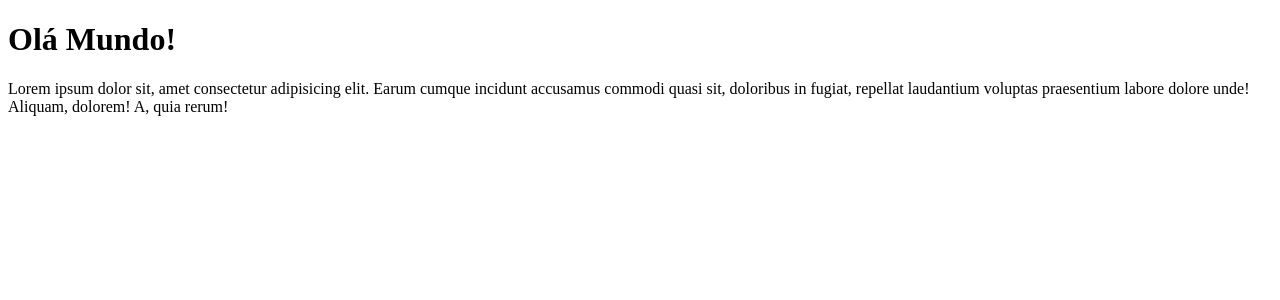
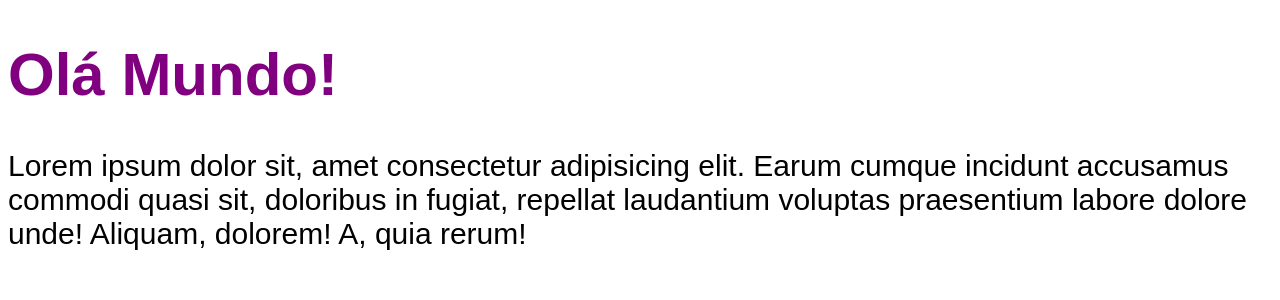
Before and after one commit to Jess-mach/convite-jess-e-wg, a React (Vite) app: page / in a window 1280 px wide. Shown: the top 300 px of the page. Built offline with nearby package versions, Linux system fonts and the light colour scheme.

Commit message:
Criando CSS

```diff
--- a/src/App.tsx
+++ b/src/App.tsx
@@ -1,3 +1,7 @@
+import './styles/theme.css'
+import './styles/global.css'
+
+
 export function App () {
     console.log('Oi');
 
--- /dev/null
+++ b/src/styles/global.css
@@ -0,0 +1,8 @@
+body{
+    font-family: sans-serif;
+    font-size: 30px;
+}
+
+h1{
+    color: purple;
+}
--- /dev/null
+++ b/src/styles/theme.css
@@ -0,0 +1,4 @@
+:root{
+    --primary: pink ;
+
+}
```
